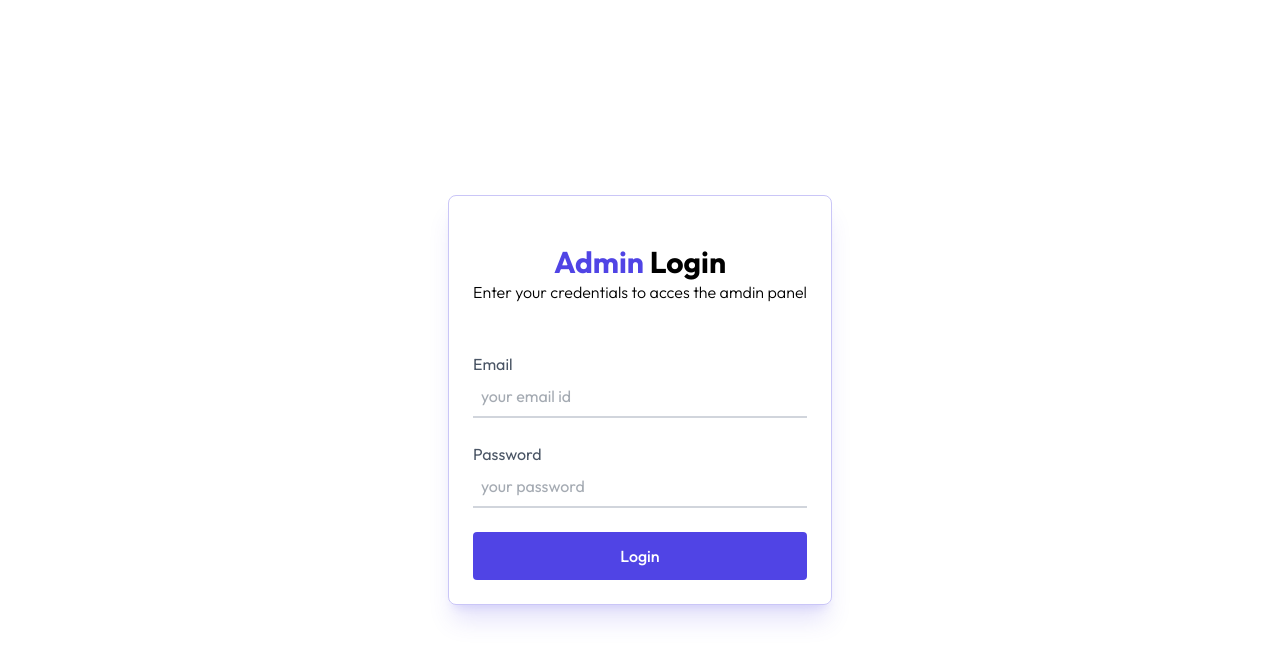
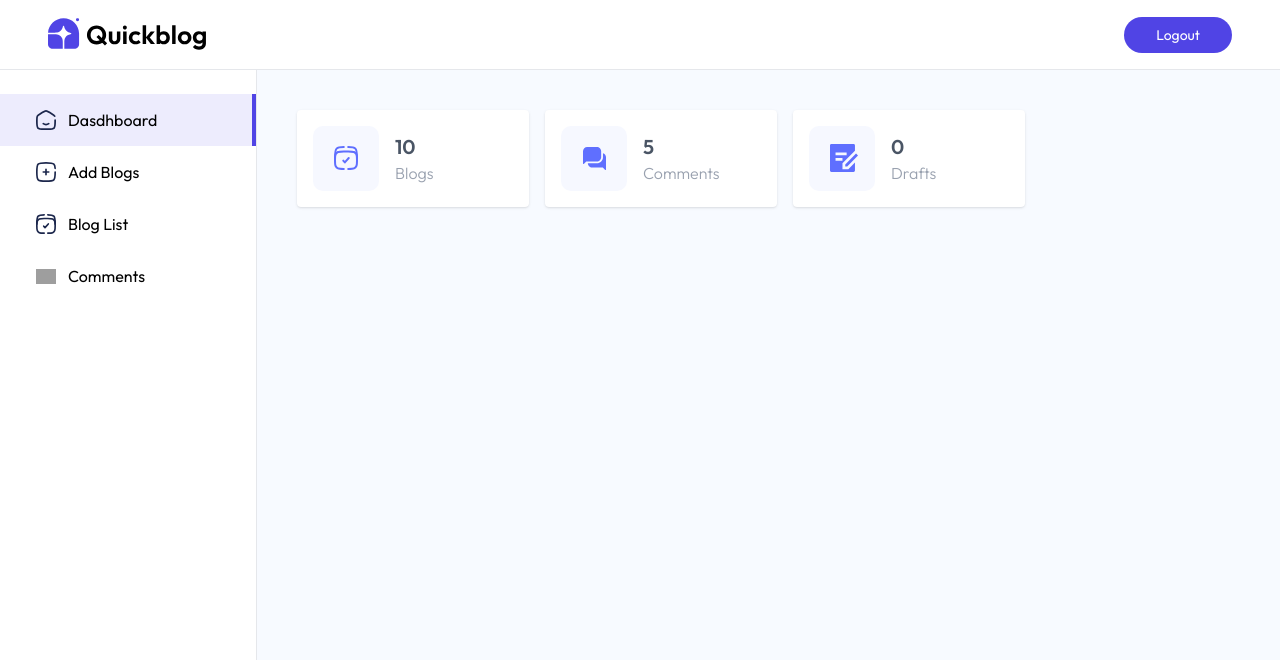
Before and after one commit to waibaBikash/MeroBlog, a React (Vite) app in the folder client/: page /admin in a window 1280 px wide. Shown: the top 660 px of the page. Built offline with nearby package versions, Linux system fonts and the light colour scheme; grey boxes are pictures that could not be loaded.

Commit message:
feat: update Dashboard component with data fetching and enhanced UI elements

```diff
--- a/client/src/App.jsx
+++ b/client/src/App.jsx
@@ -15,7 +15,7 @@
        <Routes>
         <Route path="/" element={<Home />} />
         <Route path="/blog/:id" element={<Blog />} />
-         <Route path='/admin' element={false ? <Layout/> : <Login/>}>
+         <Route path='/admin' element={true ? <Layout/> : <Login/>}>
            <Route index element={<Dashboard/>} />
            <Route path='addBlog' element={<AddBlog/>} />
            <Route path='listBlog' element={<ListBlog/>} />
--- a/client/src/pages/admin/Dashboard.jsx
+++ b/client/src/pages/admin/Dashboard.jsx
@@ -1,8 +1,51 @@
-import React from 'react'
+import React, { useEffect, useState } from 'react'
+import { assets, dashboard_data } from '../../assets/assets'
 
 const Dashboard = () => {
+
+  const [dasboardData, setDashboardData] = useState({
+    blogs:0,
+    comments: 0,
+    drafts: 0,
+    recentBlog: []
+  })
+
+  const fetchDashboard = async() =>{
+     setDashboardData(dashboard_data)
+  }
+
+  useEffect(()=>{
+    fetchDashboard()
+  },[])
+
   return (
-    <div>
+    <div className='flex-1 p-4 md:p-10 bg-blue-50/50'>
+       <div className='flex flex-wrap gap-4'>
+
+           <div className='flex items-center gap-4 bg-white p-4 min-w-58 rounded shadow cursor-pointer hover:scale-105 transition-all'>
+             <img src={assets.dashboard_icon_1} alt="" />
+               <div >
+                 <p className='text-xl font-semibold text-gray-600'>{dasboardData.blogs}</p>
+                 <p className='text-gray-400 font-light'>Blogs</p>
+               </div>
+           </div>
+
+           <div className='flex items-center gap-4 bg-white p-4 min-w-58 rounded shadow cursor-pointer hover:scale-105 transition-all'>
+             <img src={assets.dashboard_icon_2} alt="" />
+               <div >
+                 <p className='text-xl font-semibold text-gray-600'>{dasboardData.comments}</p>
+                 <p className='text-gray-400 font-light'>Comments</p>
+               </div>
+           </div>
+
+           <div className='flex items-center gap-4 bg-white p-4 min-w-58 rounded shadow cursor-pointer hover:scale-105 transition-all'>
+             <img src={assets.dashboard_icon_3} alt="" />
+               <div >
+                 <p className='text-xl font-semibold text-gray-600'>{dasboardData.drafts}</p>
+                 <p className='text-gray-400 font-light'>Drafts</p>
+               </div>
+           </div>
+       </div>
 
     </div>
   )
```
